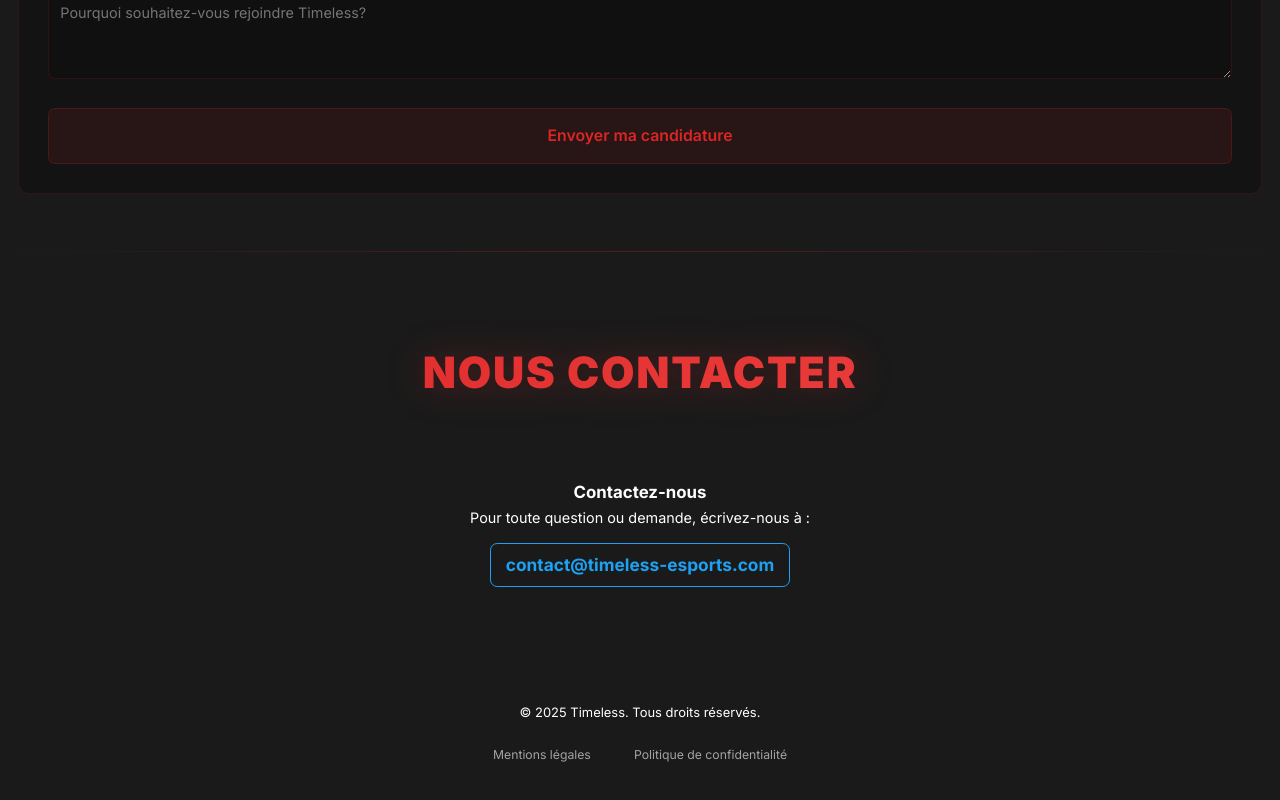
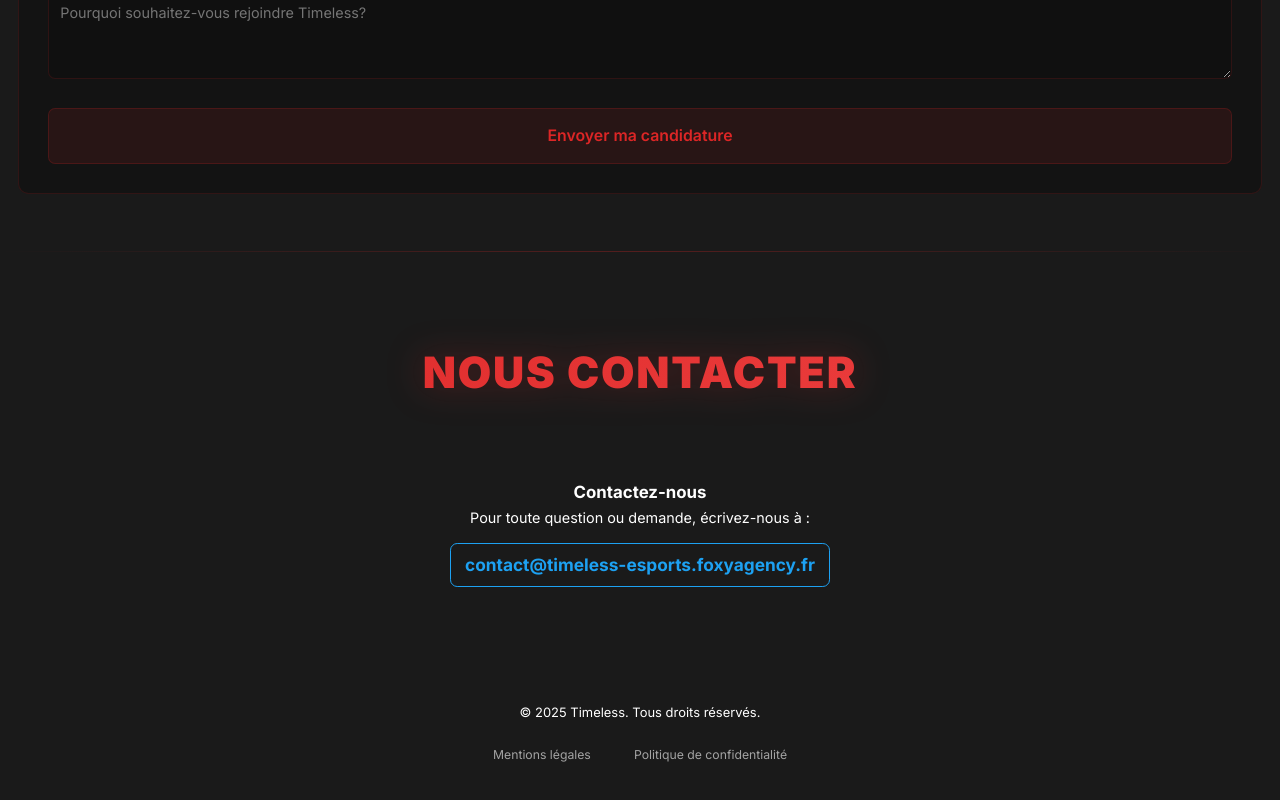
Before and after one commit to fox3000foxy/timeless-esports, a React (Vite) app: page / in a window 1280 px wide. Shown: the part 9269-10069 px from the top of the page. Built offline with nearby package versions, Linux system fonts and the light colour scheme.

Commit message:
replaced old links references with new ones

```diff
--- a/index.html
+++ b/index.html
@@ -52,15 +52,15 @@
 
     <!-- Open Graph / Facebook -->
     <meta property="og:type" content="website" />
-    <meta property="og:url" content="https://timeless-esports.com" />
+    <meta property="og:url" content="https://timeless-esports.foxyagency.fr" />
     <meta property="og:title" content="Timeless | Équipe Pro Valorant" />
     <meta property="og:description" content="Équipe professionnelle Valorant. Découvrez nos joueurs d'élite, nos performances en tournois et notre boutique officielle." />
-    <meta property="og:image" content="https://timeless-esports.com/assets/logo.png" />
+    <meta property="og:image" content="https://timeless-esports.foxyagency.fr/assets/logo.png" />
     <meta property="og:site_name" content="Timeless" />
     <meta property="og:locale" content="fr_FR" />
 
     <!-- Additional SEO -->
-    <link rel="canonical" href="https://timeless-esports.com" />
+    <link rel="canonical" href="https://timeless-esports.foxyagency.fr" />
     <meta name="format-detection" content="telephone=no" />
 
     <!-- Structured Data for Team with Enhanced Details and Full Names -->
@@ -70,7 +70,7 @@
         "@type": "SportsTeam",
         "name": "Timeless",
         "sport": "Esports",
-        "url": "https://timeless-esports.com",
+        "url": "https://timeless-esports.foxyagency.fr",
         "description": "Timeless est une équipe compétitive de Valorant, composée de joueurs talentueux et passionnés.",
         "member": [
           {
@@ -128,7 +128,7 @@
         "@context": "https://schema.org",
         "@type": "Organization",
         "name": "Timeless",
-        "url": "https://timeless-esports.com",
+        "url": "https://timeless-esports.foxyagency.fr",
         "logo": "/assets/logo.png",
         "description": "Organisation esportive professionnelle spécialisée dans Valorant, composée d'une équipe de talent et soutenue par des sponsors de renom.",
         "foundingDate": "2024",
@@ -142,7 +142,7 @@
         "contactPoint": {
           "@type": "ContactPoint",
           "contactType": "customer service",
-          "email": "contact@timeless-esports.com",
+          "email": "contact@timeless-esports.foxyagency.fr",
           "availableLanguage": ["French", "English"]
         },
         "sameAs": ["https://twitter.com/timelessesport", "https://www.instagram.com/timeless_esport/", "https://facebook.com/timelessesport"]
@@ -160,7 +160,7 @@
         "@context": "https://schema.org",
         "@type": "Organization",
         "name": "FoxyAgency Network",
-        "url": "https://timeless-esports.com",
+        "url": "https://timeless-esports.foxyagency.fr",
         "sameAs": ["https://belle-delphine.com", "https://croissant-api.fr", "https://elixlens.ovh", "https://eminium.ovh", "https://emitanaka.fr", "https://fox3000foxy.com", "https://foxyagency.fr", "https://itsrealfortune.fr", "https://oiledupfemboys.com", "https://warden-agency.fr", "https://weebudesu.com"],
         "parentOrganization": {
           "@type": "Organization",
--- a/src/components/Contact.tsx
+++ b/src/components/Contact.tsx
@@ -10,7 +10,7 @@
 					<h3>Contactez-nous</h3>
 					<p>Pour toute question ou demande, écrivez-nous à :</p>
 					<a
-						href="mailto:contact@timeless-esports.com"
+						href="mailto:contact@timeless-esports.foxyagency.fr"
 						style={{
 							color: "#1DA1F2",
 							textDecoration: "none",
@@ -32,7 +32,7 @@
 							e.currentTarget.style.color = "#1DA1F2";
 						}}
 					>
-						contact@timeless-esports.com
+						contact@timeless-esports.foxyagency.fr
 					</a>
 				</div>
 			</div>
--- a/src/components/LegalModal.tsx
+++ b/src/components/LegalModal.tsx
@@ -35,7 +35,7 @@
 							<br />
 							<strong>TVA Intracommunautaire :</strong> FR 89 894567123
 							<br />
-							<strong>Email :</strong> contact@timeless-esports.com
+							<strong>Email :</strong> contact@timeless-esports.foxyagency.fr
 							<br />
 							<strong>Directeur de publication :</strong> Rami Vemuri
 							<br />
@@ -113,7 +113,7 @@
 							Conformément au RGPD, vous disposez d'un droit d'accès, de
 							rectification, de suppression et de portabilité de vos données
 							personnelles. Pour exercer ces droits, contactez-nous à
-							contact@timeless-esports.com
+							contact@timeless-esports.foxyagency.fr
 						</p>
 					</section>
 
--- a/src/components/Recruitment.tsx
+++ b/src/components/Recruitment.tsx
@@ -77,14 +77,14 @@
 									},
 								],
 								footer: {
-									text: "Nouvelle candidature depuis timeless-esports.com",
-									icon_url: "https://timeless-esports.com/assets/logo.avif",
+									text: "Nouvelle candidature depuis timeless-esports.foxyagency.fr",
+									icon_url: "https://timeless-esports.foxyagency.fr/assets/logo.avif",
 								},
 								timestamp: new Date().toISOString(),
 							},
 						],
 						username: "Recrutement Timeless",
-						avatar_url: "https://timeless-esports.com/assets/logo.avif",
+						avatar_url: "https://timeless-esports.foxyagency.fr/assets/logo.avif",
 					}),
 				}
 			);
```
Also changed, not shown: 1 other file (tests, documents, lock files or other folders).
